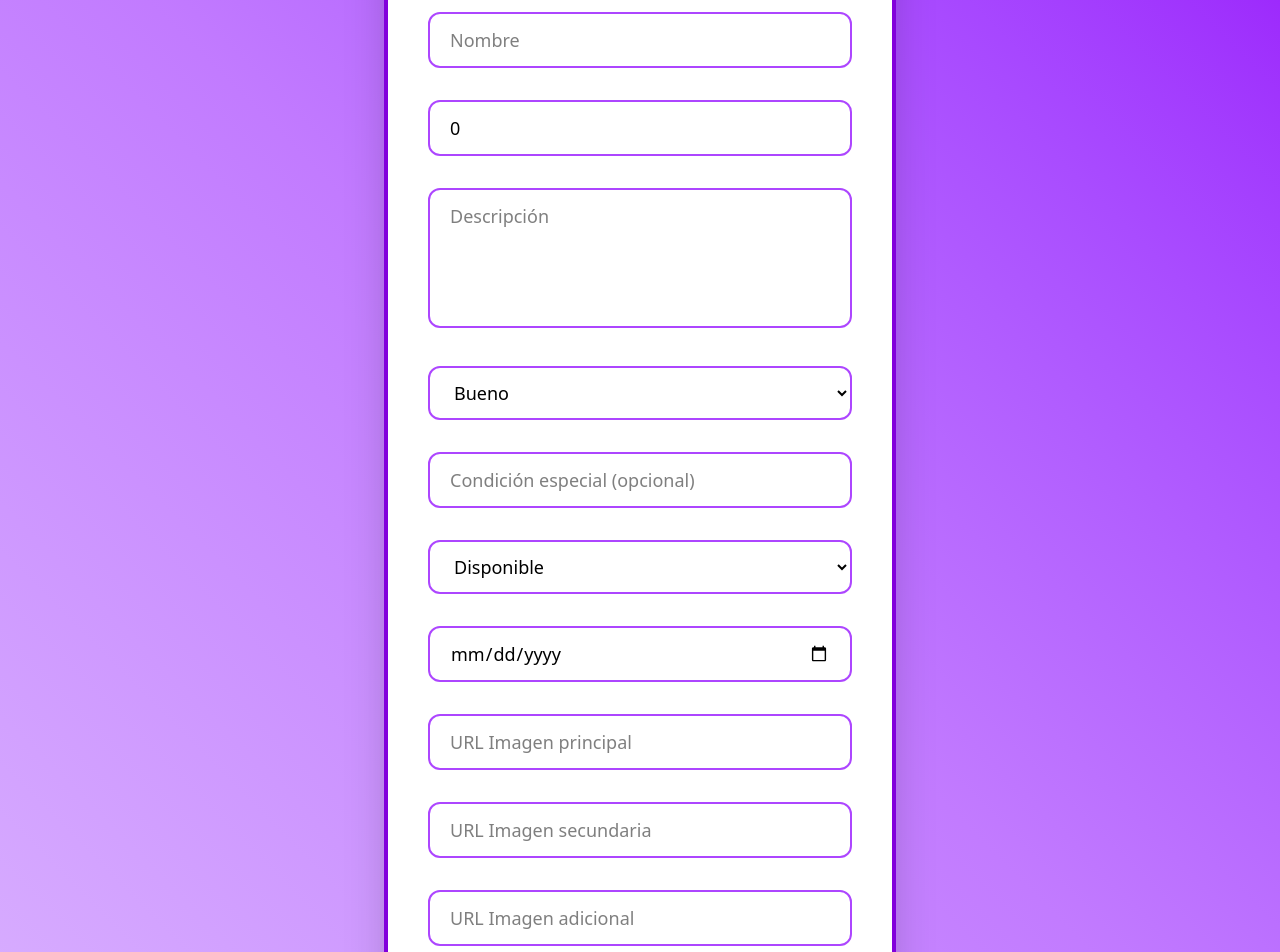
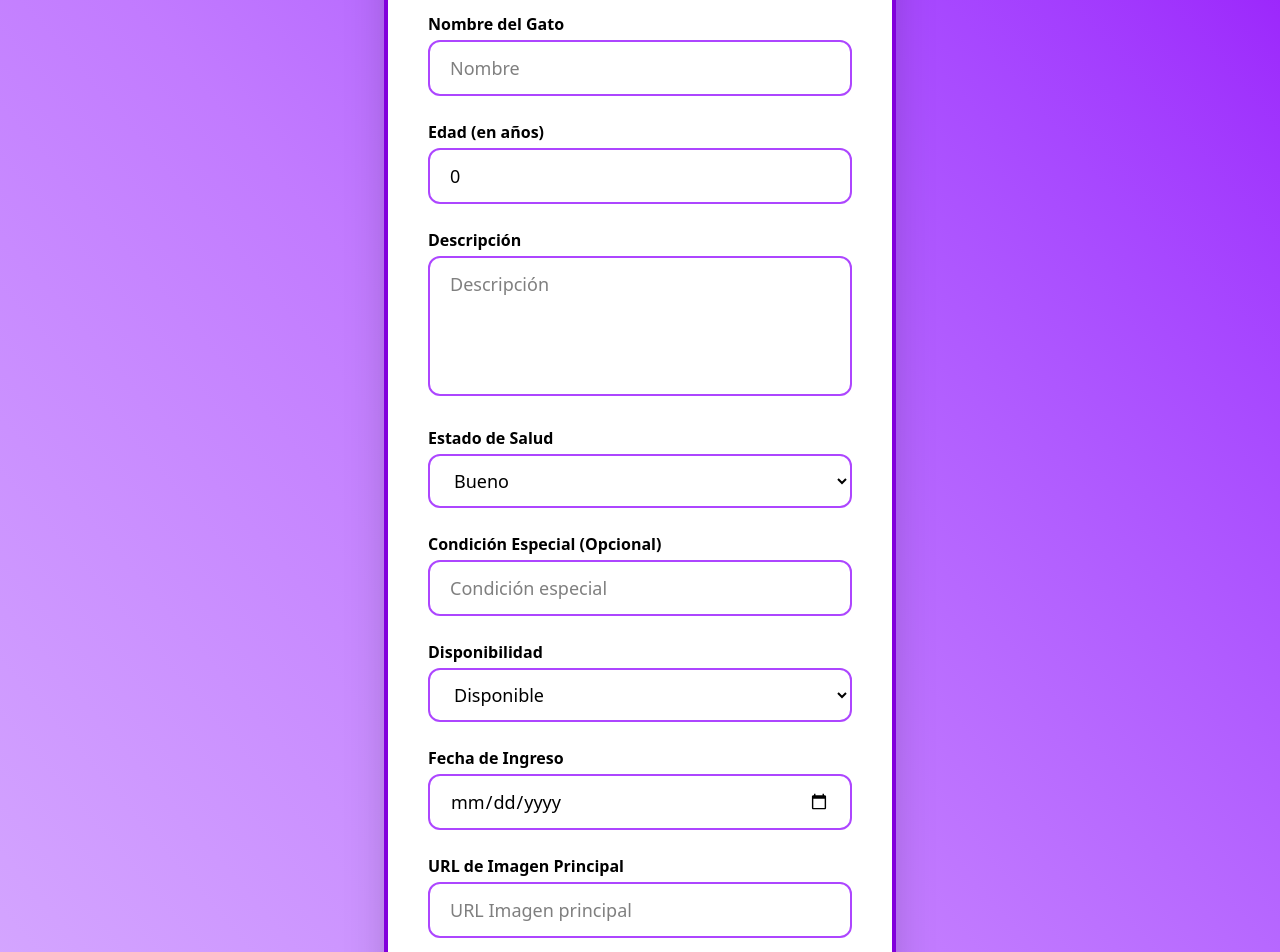
Before and after one commit to Jolrueda/Adopta_michi, a React (Vite) app: page /crear-gato in a window 1280 px wide. Shown: the part 160-1112 px from the top of the page. Built offline with nearby package versions, Linux system fonts and the light colour scheme.

Commit message:
Updated RequestCard

```diff
--- a/src/components/AdoptionRequests/RequestCard.tsx
+++ b/src/components/AdoptionRequests/RequestCard.tsx
@@ -67,6 +67,9 @@ const RequestCard: React.FC<RequestCardProps> = ({ request, catDetails }) => {
                             <strong>Edad:</strong> {catDetails.edad} años
                         </p>
                         <p className="text-sm text-gray-600">
+                            <strong>Estado de salud:</strong> {catDetails.estado}
+                        </p>
+                        <p className="text-sm text-gray-600">
                             <strong>Condición:</strong> {catDetails.condicion}
                         </p>
                     </div>
--- a/src/components/CrearGato/CrearGato.tsx
+++ b/src/components/CrearGato/CrearGato.tsx
@@ -4,7 +4,6 @@ import { createCat } from "../../utils/db";
 
 const CrearGato = () => {
   const [formData, setFormData] = useState({
-
     nombre: "",
     edad: 0,
     descripcion: "",
@@ -45,13 +44,18 @@ const CrearGato = () => {
       <div className="min-h-screen flex items-center justify-center bg-gradient-to-tr from-purple-300 via-purple-400 to-purple-600 px-6 py-12">
         <form
             onSubmit={handleSubmit}
-        className="bg-white bg-opacity-90 backdrop-blur-md rounded-3xl shadow-2xl p-10 max-w-lg w-full space-y-8 border-4 border-purple-700"
+            className="bg-white bg-opacity-90 backdrop-blur-md rounded-3xl shadow-2xl p-10 max-w-lg w-full space-y-6 border-4 border-purple-700"
         >
           <h2 className="text-4xl font-extrabold text-transparent bg-clip-text bg-gradient-to-r from-purple-700 via-purple-900 to-purple-800 text-center mb-10">
             Crear Nuevo Gato
           </h2>
 
+          <div>
+            <label htmlFor="nombre" className="block font-bold mb-1">
+              Nombre del Gato
+            </label>
             <input
+                id="nombre"
                 name="nombre"
                 placeholder="Nombre"
                 value={formData.nombre}
@@ -59,8 +63,14 @@ const CrearGato = () => {
                 className="w-full px-5 py-3 rounded-xl border-2 border-purple-500 focus:border-purple-800 focus:ring-4 focus:ring-purple-300 transition outline-none text-lg font-medium"
                 required
             />
+          </div>
 
+          <div>
+            <label htmlFor="edad" className="block font-bold mb-1">
+              Edad (en años)
+            </label>
             <input
+                id="edad"
                 name="edad"
                 type="number"
                 placeholder="Edad"
@@ -70,8 +80,14 @@ const CrearGato = () => {
                 className="w-full px-5 py-3 rounded-xl border-2 border-purple-500 focus:border-purple-800 focus:ring-4 focus:ring-purple-300 transition outline-none text-lg font-medium"
                 required
             />
+          </div>
 
+          <div>
+            <label htmlFor="descripcion" className="block font-bold mb-1">
+              Descripción
+            </label>
             <textarea
+                id="descripcion"
                 name="descripcion"
                 placeholder="Descripción"
                 value={formData.descripcion}
@@ -80,8 +96,14 @@ const CrearGato = () => {
                 className="w-full px-5 py-3 rounded-xl border-2 border-purple-500 focus:border-purple-800 focus:ring-4 focus:ring-purple-300 transition outline-none resize-none text-lg font-medium"
                 required
             />
+          </div>
 
+          <div>
+            <label htmlFor="estado" className="block font-bold mb-1">
+              Estado de Salud
+            </label>
             <select
+                id="estado"
                 name="estado"
                 value={formData.estado}
                 onChange={handleChange}
@@ -91,16 +113,28 @@ const CrearGato = () => {
               <option value="Regular">Regular</option>
               <option value="Critico">Crítico</option>
             </select>
+          </div>
 
+          <div>
+            <label htmlFor="condicion" className="block font-bold mb-1">
+              Condición Especial (Opcional)
+            </label>
             <input
+                id="condicion"
                 name="condicion"
-          placeholder="Condición especial (opcional)"
+                placeholder="Condición especial"
                 value={formData.condicion}
                 onChange={handleChange}
                 className="w-full px-5 py-3 rounded-xl border-2 border-purple-500 focus:border-purple-800 focus:ring-4 focus:ring-purple-300 transition outline-none text-lg font-medium"
             />
+          </div>
 
+          <div>
+            <label htmlFor="disponibilidad" className="block font-bold mb-1">
+              Disponibilidad
+            </label>
             <select
+                id="disponibilidad"
                 name="disponibilidad"
                 value={formData.disponibilidad}
                 onChange={handleChange}
@@ -110,8 +144,14 @@ const CrearGato = () => {
               <option value="en proceso">En proceso</option>
               <option value="adoptado">Adoptado</option>
             </select>
+          </div>
 
+          <div>
+            <label htmlFor="fecha_ingreso" className="block font-bold mb-1">
+              Fecha de Ingreso
+            </label>
             <input
+                id="fecha_ingreso"
                 name="fecha_ingreso"
                 type="date"
                 value={formData.fecha_ingreso}
@@ -119,30 +159,49 @@ const CrearGato = () => {
                 className="w-full px-5 py-3 rounded-xl border-2 border-purple-500 focus:border-purple-800 focus:ring-4 focus:ring-purple-300 transition outline-none text-lg font-medium"
                 required
             />
+          </div>
 
+          <div>
+            <label htmlFor="imagen" className="block font-bold mb-1">
+              URL de Imagen Principal
+            </label>
             <input
+                id="imagen"
                 name="imagen"
                 placeholder="URL Imagen principal"
                 value={formData.imagen}
                 onChange={handleChange}
                 className="w-full px-5 py-3 rounded-xl border-2 border-purple-500 focus:border-purple-800 focus:ring-4 focus:ring-purple-300 transition outline-none text-lg font-medium"
             />
+          </div>
 
+          <div>
+            <label htmlFor="imagen2" className="block font-bold mb-1">
+              URL de Imagen Secundaria
+            </label>
             <input
+                id="imagen2"
                 name="imagen2"
                 placeholder="URL Imagen secundaria"
                 value={formData.imagen2}
                 onChange={handleChange}
                 className="w-full px-5 py-3 rounded-xl border-2 border-purple-500 focus:border-purple-800 focus:ring-4 focus:ring-purple-300 transition outline-none text-lg font-medium"
             />
+          </div>
 
+          <div>
+            <label htmlFor="imagen3" className="block font-bold mb-1">
+              URL de Imagen Adicional
+            </label>
             <input
+                id="imagen3"
                 name="imagen3"
                 placeholder="URL Imagen adicional"
                 value={formData.imagen3}
                 onChange={handleChange}
                 className="w-full px-5 py-3 rounded-xl border-2 border-purple-500 focus:border-purple-800 focus:ring-4 focus:ring-purple-300 transition outline-none text-lg font-medium"
             />
+          </div>
 
           <button
               type="submit"
--- a/src/data/data.json
+++ b/src/data/data.json
@@ -167,7 +167,7 @@
       "phone": "3113524969",
       "email": "joruedam@unal.edu.co",
       "message": "",
-      "status": "rechazada"
+      "status": "pendiente"
     },
     {
       "id": "60a05ee0-d420-4539-ace3-c29aa7028c65",
```
Lines whose indentation alone changed are shown as unchanged.
